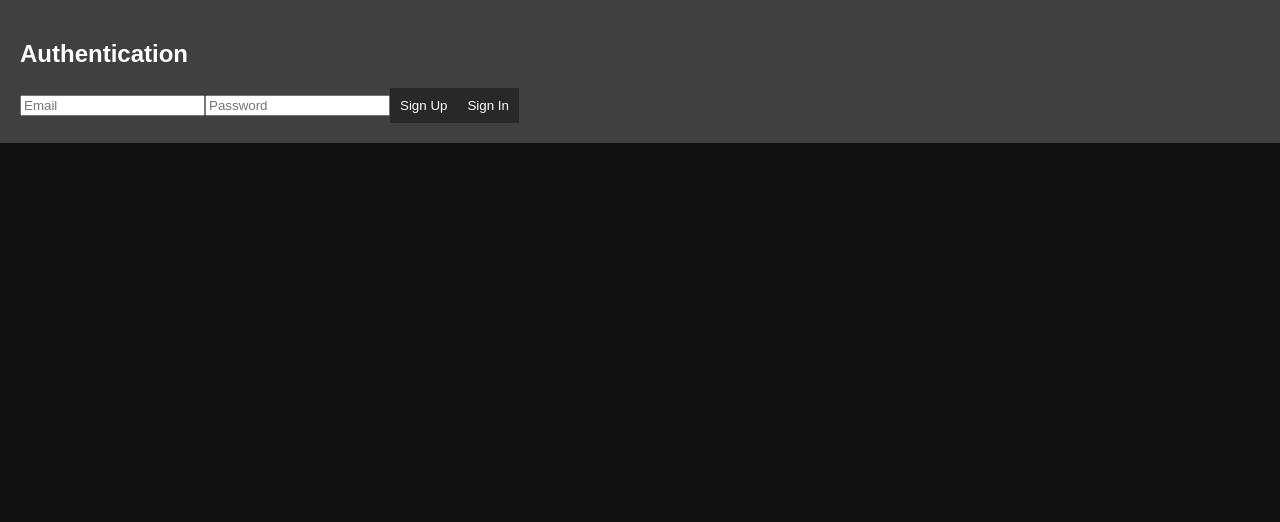
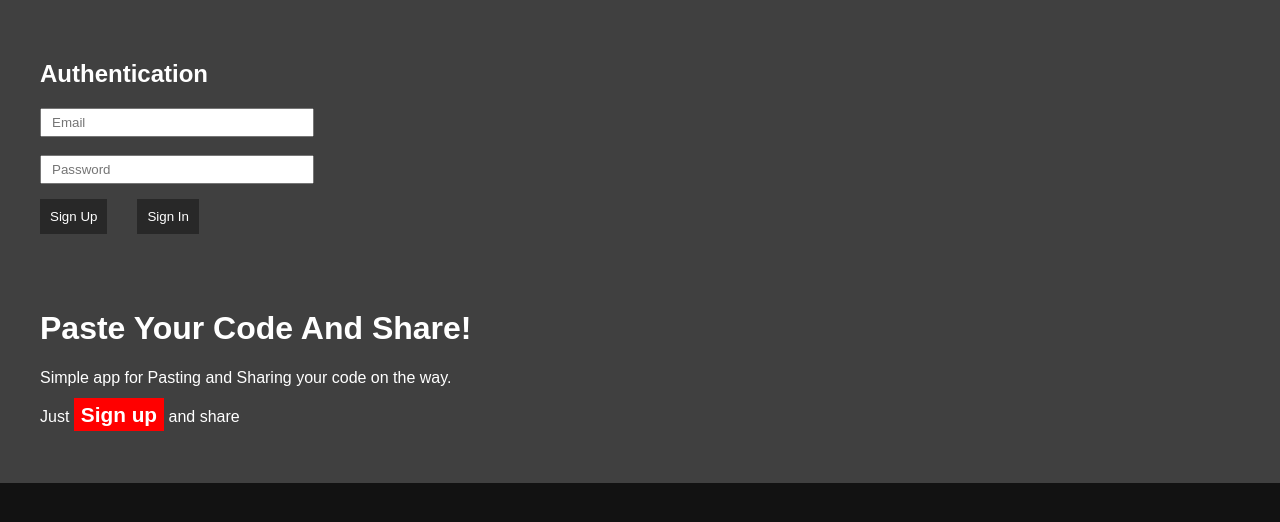
Before and after one commit to PatelAbhay550/CodeVista, a React (Vite) app: page / in a window 1280 px wide. Shown: the top 522 px of the page. Built offline with nearby package versions, Linux system fonts and the light colour scheme; no server answers.

Commit message:
Add files via upload

```diff
--- a/index.html
+++ b/index.html
@@ -9,7 +9,6 @@
     <meta name="viewport" content="width=device-width, initial-scale=1.0" />
     <title>CodeVista - Elevate Your Coding Experience</title>
     <!-- Open Graph meta tags -->
-    <meta name="google-site-verification" content="CP-bBZfPoKzhXDdIAAeb5AvIDbZoMMJToPGRiBTbb00" />
     <meta
       property="og:title"
       content="CodeVista - Elevate Your Coding Experience"
--- a/src/components/Auth.jsx
+++ b/src/components/Auth.jsx
@@ -74,21 +74,35 @@ const Auth = () => {
 
   return (
     <div>
+      <div className="">
         <h2>Authentication</h2>
+        <div className="inp">
           <input
             type="email"
             placeholder="Email"
             value={email}
             onChange={(e) => setEmail(e.target.value)}
-      />
+          />{" "}
+          <br />
           <input
             type="password"
             placeholder="Password"
             value={password}
             onChange={(e) => setPassword(e.target.value)}
-      />
+          />{" "}
+        </div>
+        <div className="options">
           <button onClick={handleSignUp}>Sign Up</button>
           <button onClick={handleSignIn}>Sign In</button>
+        </div>
+      </div>
+      <div className="text-ar">
+        <h1>Paste Your Code And Share!</h1>
+        <p>Simple app for Pasting and Sharing your code on the way.</p>
+        <p>
+          Just <span className="code-paste">Sign up</span> and share
+        </p>
+      </div>
     </div>
   );
 };
--- a/src/index.css
+++ b/src/index.css
@@ -139,3 +139,19 @@ button:hover {
   padding: 0;
   padding-bottom: 10px;
 }
+.options {
+  display: flex;
+  padding: 15px 0;
+  width: 100%;
+  gap: 30px;
+}
+.inp {
+  width: 100%;
+  display: flex;
+  flex-direction: column;
+  padding: 0;
+}
+.inp input {
+  width: 250px;
+  padding: 5px 10px;
+}
```
Lines whose indentation alone changed are shown as unchanged.
